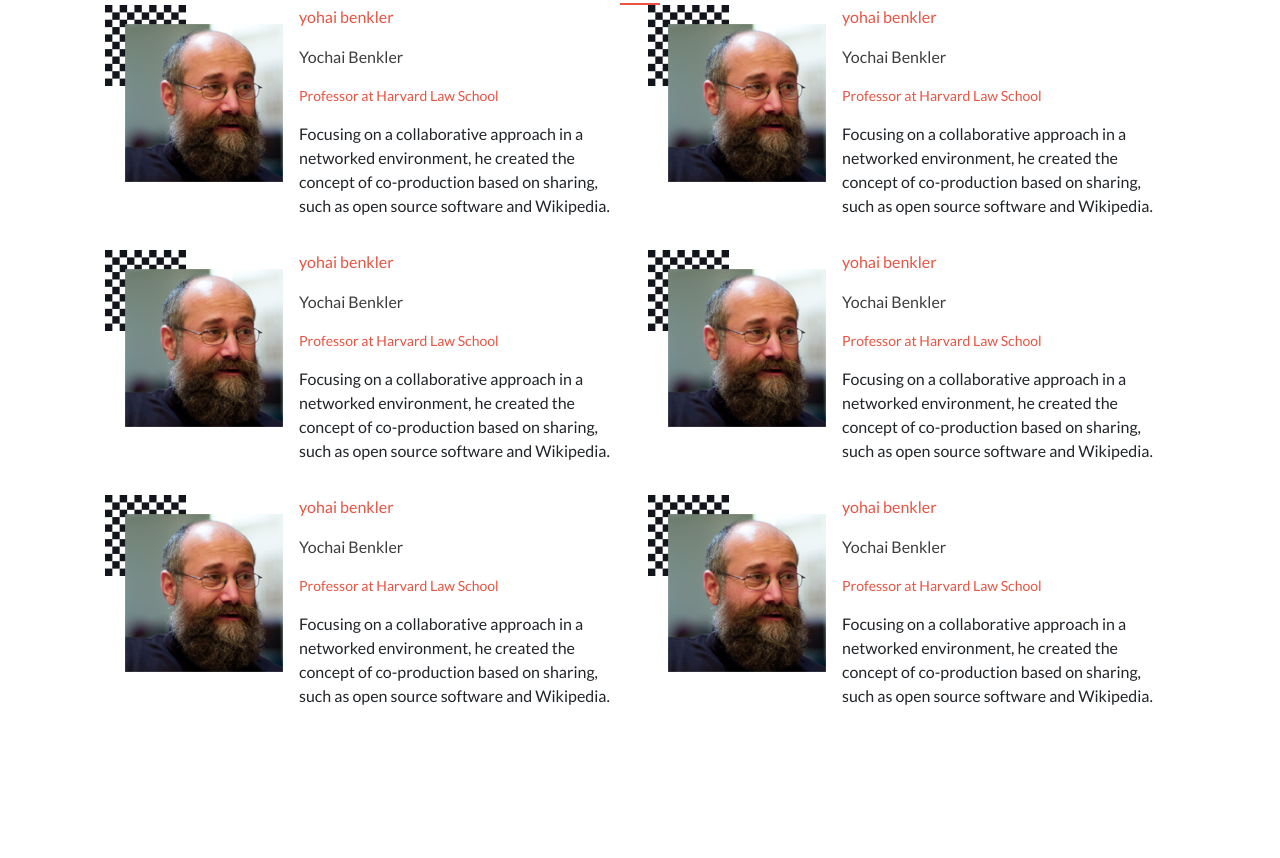
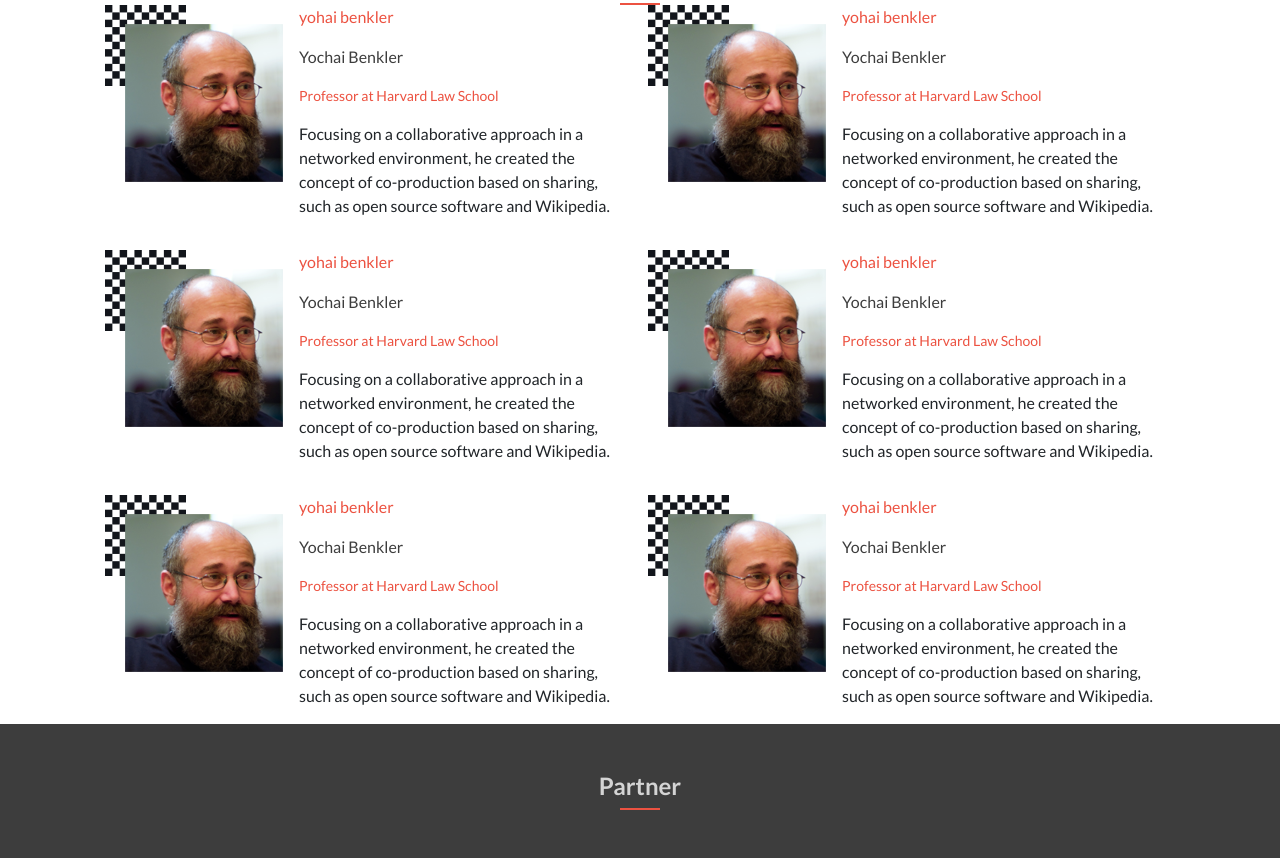
Before and after one commit to MahdiSohaily/Programing-Bootcamp, a website with bundled scripts: page index.html in a window 1280 px wide. Shown: the part 1631-2489 px from the top of the page. Before the commit the page ends 2355 px from the top, so only its background shows below. Built offline with nearby package versions, Linux system fonts and the light colour scheme; files whose address does not match are found by name.

Commit message:
Add partner section HTML structure

```diff
--- a/index.html
+++ b/index.html
@@ -254,6 +254,13 @@
         </div>
       </div>
     </section>
+    <section class="partner bg-secondary-300 py-5">
+      <div class="container">
+        <h2 class="secondary-header text-light text-center">Partner</h2>
+        <div class=" divider border-bottom border-primary"></div>
+      </div>
+    </section>
+  </main>
 
   <script src="node_modules/jquery/dist/jquery.slim.min.js"></script>
   <script type="module" src="assets/js/starter.js"></script>
```
